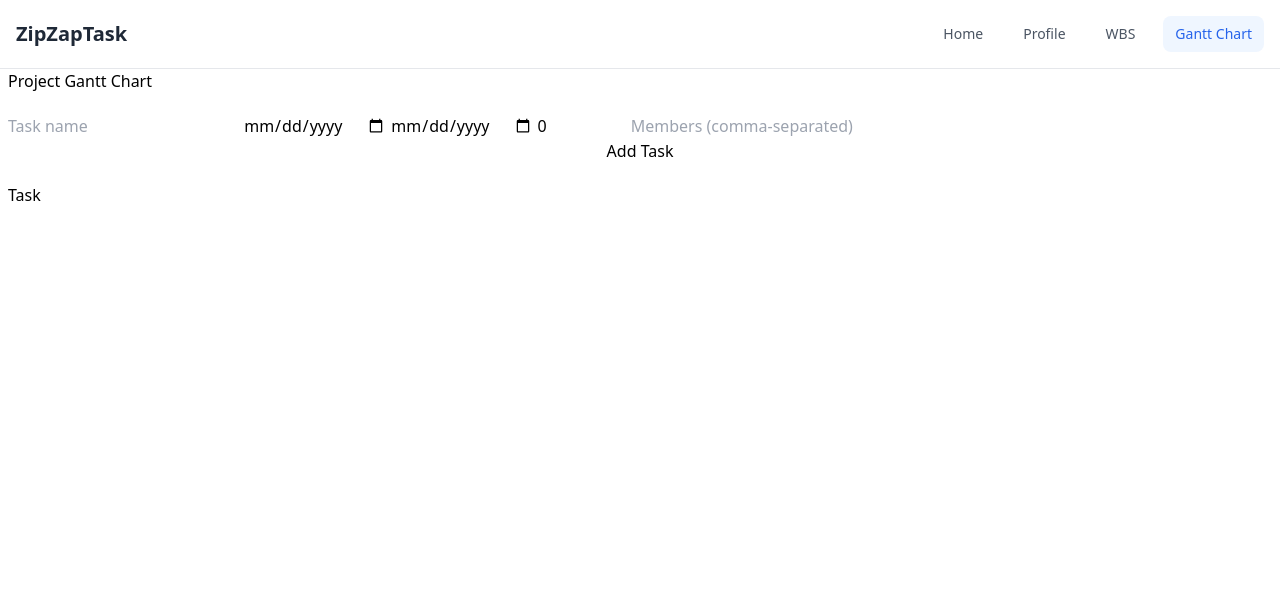
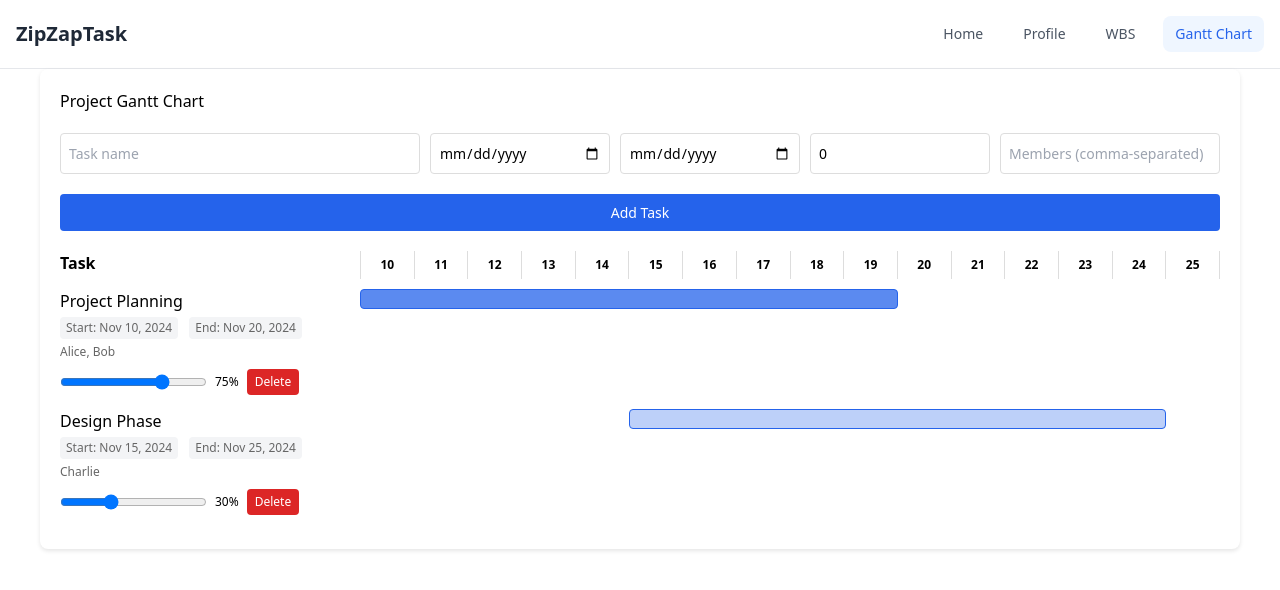
Before and after one commit to ZipZapTask/ZipZapTask, a Flask app: page /gantt in a window 1280 px wide. Shown: the top 590 px of the page. Run offline with Flask 3, Linux system fonts and the light colour scheme.

Commit message:
Set up the gantt chart

```diff
--- /dev/null
+++ b/static/css/gantt.css
@@ -0,0 +1,126 @@
+.container {
+    max-width: 1200px;
+    margin: 0 auto;
+    background: white;
+    padding: 20px;
+    border-radius: 8px;
+    box-shadow: 0 2px 4px rgba(0, 0, 0, 0.1);
+}
+
+.input-group {
+    display: grid;
+    grid-template-columns: 2fr 1fr 1fr 1fr 1fr;
+    gap: 10px;
+    margin-bottom: 20px;
+}
+
+input, button {
+    padding: 8px;
+    border: 1px solid #ddd;
+    border-radius: 4px;
+    font-size: 14px;
+}
+
+button {
+    background: #2563eb;
+    color: white;
+    border: none;
+    cursor: pointer;
+    transition: background 0.2s;
+}
+
+button:hover {
+    background: #1d4ed8;
+}
+
+.gantt-header {
+    display: grid;
+    grid-template-columns: 300px 1fr;
+    margin-bottom: 10px;
+    font-weight: bold;
+}
+
+.dates {
+    display: flex;
+    border-left: 1px solid #ddd;
+}
+
+.date-cell {
+    flex: 1;
+    min-width: 30px;
+    text-align: center;
+    padding: 5px;
+    border-right: 1px solid #ddd;
+    font-size: 12px;
+}
+
+.task-row {
+    display: grid;
+    grid-template-columns: 300px 1fr;
+    margin-bottom: 10px;
+}
+
+.task-info {
+    padding-right: 10px;
+}
+
+.task-name {
+    font-weight: 500;
+    margin-bottom: 4px;
+}
+
+.task-dates {
+    font-size: 12px;
+    color: #666;
+    margin-bottom: 4px;
+}
+
+.task-members {
+    font-size: 12px;
+    color: #666;
+    margin-bottom: 4px;
+}
+
+.completion-control {
+    display: flex;
+    align-items: center;
+    gap: 8px;
+    font-size: 12px;
+}
+
+.timeline {
+    position: relative;
+    display: flex;
+    height: 40px;
+}
+
+.task-bar {
+    position: absolute;
+    height: 20px;
+    background: rgba(37, 99, 235, 0.5);
+    border: 1px solid rgb(37, 99, 235);
+    border-radius: 4px;
+    transition: width 0.3s, left 0.3s;
+}
+
+.delete-btn {
+    background: #dc2626;
+    padding: 4px 8px;
+    font-size: 12px;
+}
+
+.delete-btn:hover {
+    background: #b91c1c;
+}
+
+.gantt-container {
+    overflow-x: auto;
+}
+
+.date-badge {
+    display: inline-block;
+    background: #f3f4f6;
+    padding: 2px 6px;
+    border-radius: 4px;
+    margin-right: 8px;
+}
--- /dev/null
+++ b/static/scripts/gantt.js
@@ -0,0 +1,141 @@
+let tasks = [
+    {
+        id: 1,
+        name: 'Project Planning',
+        startDate: '2024-11-10',
+        endDate: '2024-11-20',
+        completion: 75,
+        members: ['Alice', 'Bob']
+    },
+    {
+        id: 2,
+        name: 'Design Phase',
+        startDate: '2024-11-15',
+        endDate: '2024-11-25',
+        completion: 30,
+        members: ['Charlie']
+    }
+];
+
+function formatDate(dateString) {
+    const date = new Date(dateString);
+    return date.toLocaleDateString('en-US', {
+        month: 'short',
+        day: 'numeric',
+        year: 'numeric'
+    });
+}
+
+function updateChart() {
+    // Calculate date range
+    const dates = getAllDates();
+    updateDateHeader(dates);
+    updateTasks(dates);
+}
+
+function getAllDates() {
+    const allDates = tasks.flatMap(task => [new Date(task.startDate), new Date(task.endDate)]);
+    const minDate = new Date(Math.min(...allDates));
+    const maxDate = new Date(Math.max(...allDates));
+
+    const dates = [];
+    const currentDate = new Date(minDate);
+
+    while (currentDate <= maxDate) {
+        dates.push(new Date(currentDate));
+        currentDate.setDate(currentDate.getDate() + 1);
+    }
+
+    return dates;
+}
+
+function updateDateHeader(dates) {
+    const header = document.getElementById('dateHeader');
+    header.innerHTML = dates.map(date =>
+        `<div class="date-cell">${date.getDate()}</div>`
+    ).join('');
+}
+
+function updateTasks(dates) {
+    const taskList = document.getElementById('taskList');
+    taskList.innerHTML = tasks.map(task => {
+        const startIdx = dates.findIndex(date =>
+            date.toDateString() === new Date(task.startDate).toDateString()
+        );
+        const duration = Math.ceil(
+            (new Date(task.endDate) - new Date(task.startDate)) / (1000 * 60 * 60 * 24)
+        );
+        const totalDays = dates.length;
+
+        return `
+                    <div class="task-row">
+                        <div class="task-info">
+                            <div class="task-name">${task.name}</div>
+                            <div class="task-dates">
+                                <span class="date-badge">Start: ${formatDate(task.startDate)}</span>
+                                <span class="date-badge">End: ${formatDate(task.endDate)}</span>
+                            </div>
+                            <div class="task-members">${task.members.join(', ')}</div>
+                            <div class="completion-control">
+                                <input type="range" value="${task.completion}"
+                                    onchange="updateCompletion(${task.id}, this.value)">
+                                <span>${task.completion}%</span>
+                                <button class="delete-btn" onclick="deleteTask(${task.id})">Delete</button>
+                            </div>
+                        </div>
+                        <div class="timeline">
+                            <div class="task-bar" style="
+                                left: ${(startIdx / totalDays) * 100}%;
+                                width: ${(duration / totalDays) * 100}%;
+                                background-color: rgba(37, 99, 235, ${task.completion / 100});
+                            "></div>
+                        </div>
+                    </div>
+                `;
+    }).join('');
+}
+
+function addTask() {
+    const name = document.getElementById('taskName').value;
+    const startDate = document.getElementById('startDate').value;
+    const endDate = document.getElementById('endDate').value;
+    const completion = parseInt(document.getElementById('completion').value) || 0;
+    const members = document.getElementById('members').value.split(',').map(m => m.trim());
+
+    if (name && startDate && endDate) {
+        tasks.push({
+            id: tasks.length + 1,
+            name,
+            startDate,
+            endDate,
+            completion,
+            members
+        });
+
+        // Reset inputs
+        document.getElementById('taskName').value = '';
+        document.getElementById('startDate').value = '';
+        document.getElementById('endDate').value = '';
+        document.getElementById('completion').value = '0';
+        document.getElementById('members').value = '';
+
+        updateChart();
+    }
+}
+
+function deleteTask(taskId) {
+    tasks = tasks.filter(task => task.id !== taskId);
+    updateChart();
+}
+
+function updateCompletion(taskId, newCompletion) {
+    tasks = tasks.map(task =>
+        task.id === taskId
+            ? {...task, completion: parseInt(newCompletion)}
+            : task
+    );
+    updateChart();
+}
+
+// Initialize the chart
+updateChart();
--- a/templates/base.html
+++ b/templates/base.html
@@ -5,6 +5,7 @@
         <meta content="width=device-width, initial-scale=1.0" name="viewport">
         <title>{% block title %}{% endblock %} - ZipZapTask</title>
         <link href="{{ url_for('static',filename='css/main.css') }}" rel="stylesheet" >
+        {% block head %}{% endblock %}
     </head>
     <body>
         <header>
--- a/templates/gantt.html
+++ b/templates/gantt.html
@@ -1,151 +1,8 @@
-{#<!DOCTYPE html>#}
-{#<html lang="en">#}
-{#<head>#}
-{#    <meta charset="UTF-8">#}
-{#    <meta name="viewport" content="width=device-width, initial-scale=1.0">#}
-{#    <title>Simple Gantt Chart</title>#}
-{#    <style>#}
-{#        * {#}
-{#            box-sizing: border-box;#}
-{#            margin: 0;#}
-{#            padding: 0;#}
-{#        }#}
-{##}
-{#        body {#}
-{#            font-family: Arial, sans-serif;#}
-{#            padding: 20px;#}
-{#            background: #f0f2f5;#}
-{#        }#}
-{##}
-{#        .container {#}
-{#            max-width: 1200px;#}
-{#            margin: 0 auto;#}
-{#            background: white;#}
-{#            padding: 20px;#}
-{#            border-radius: 8px;#}
-{#            box-shadow: 0 2px 4px rgba(0,0,0,0.1);#}
-{#        }#}
-{##}
-{#        .input-group {#}
-{#            display: grid;#}
-{#            grid-template-columns: 2fr 1fr 1fr 1fr 1fr;#}
-{#            gap: 10px;#}
-{#            margin-bottom: 20px;#}
-{#        }#}
-{##}
-{#        input, button {#}
-{#            padding: 8px;#}
-{#            border: 1px solid #ddd;#}
-{#            border-radius: 4px;#}
-{#            font-size: 14px;#}
-{#        }#}
-{##}
-{#        button {#}
-{#            background: #2563eb;#}
-{#            color: white;#}
-{#            border: none;#}
-{#            cursor: pointer;#}
-{#            transition: background 0.2s;#}
-{#        }#}
-{##}
-{#        button:hover {#}
-{#            background: #1d4ed8;#}
-{#        }#}
-{##}
-{#        .gantt-header {#}
-{#            display: grid;#}
-{#            grid-template-columns: 300px 1fr;#}
-{#            margin-bottom: 10px;#}
-{#            font-weight: bold;#}
-{#        }#}
-{##}
-{#        .dates {#}
-{#            display: flex;#}
-{#            border-left: 1px solid #ddd;#}
-{#        }#}
-{##}
-{#        .date-cell {#}
-{#            flex: 1;#}
-{#            min-width: 30px;#}
-{#            text-align: center;#}
-{#            padding: 5px;#}
-{#            border-right: 1px solid #ddd;#}
-{#            font-size: 12px;#}
-{#        }#}
-{##}
-{#        .task-row {#}
-{#            display: grid;#}
-{#            grid-template-columns: 300px 1fr;#}
-{#            margin-bottom: 10px;#}
-{#        }#}
-{##}
-{#        .task-info {#}
-{#            padding-right: 10px;#}
-{#        }#}
-{##}
-{#        .task-name {#}
-{#            font-weight: 500;#}
-{#            margin-bottom: 4px;#}
-{#        }#}
-{##}
-{#        .task-dates {#}
-{#            font-size: 12px;#}
-{#            color: #666;#}
-{#            margin-bottom: 4px;#}
-{#        }#}
-{##}
-{#        .task-members {#}
-{#            font-size: 12px;#}
-{#            color: #666;#}
-{#            margin-bottom: 4px;#}
-{#        }#}
-{##}
-{#        .completion-control {#}
-{#            display: flex;#}
-{#            align-items: center;#}
-{#            gap: 8px;#}
-{#            font-size: 12px;#}
-{#        }#}
-{##}
-{#        .timeline {#}
-{#            position: relative;#}
-{#            display: flex;#}
-{#            height: 40px;#}
-{#        }#}
-{##}
-{#        .task-bar {#}
-{#            position: absolute;#}
-{#            height: 20px;#}
-{#            background: rgba(37, 99, 235, 0.5);#}
-{#            border: 1px solid rgb(37, 99, 235);#}
-{#            border-radius: 4px;#}
-{#            transition: width 0.3s, left 0.3s;#}
-{#        }#}
-{##}
-{#        .delete-btn {#}
-{#            background: #dc2626;#}
-{#            padding: 4px 8px;#}
-{#            font-size: 12px;#}
-{#        }#}
-{##}
-{#        .delete-btn:hover {#}
-{#            background: #b91c1c;#}
-{#        }#}
-{##}
-{#        .gantt-container {#}
-{#            overflow-x: auto;#}
-{#        }#}
-{##}
-{#        .date-badge {#}
-{#            display: inline-block;#}
-{#            background: #f3f4f6;#}
-{#            padding: 2px 6px;#}
-{#            border-radius: 4px;#}
-{#            margin-right: 8px;#}
-{#        }#}
-{#    </style>#}
-{#</head>#}
-{#<body>#}
+{% block head %}
+    <link rel="stylesheet" href="{{ url_for('static',filename='css/gantt.css') }}">
+
+{% endblock %}
+
 {% extends 'base.html' %}
 
 {% block title %} Gantt Chart {% endblock %}
@@ -172,7 +29,7 @@
         </div>
     </div>
 
-    <script></script>
+    <script src="{{ url_for('static',filename='scripts/gantt.js') }}"></script>
 {% endblock %}
 {#</body>#}
 {#</html>#}
```
